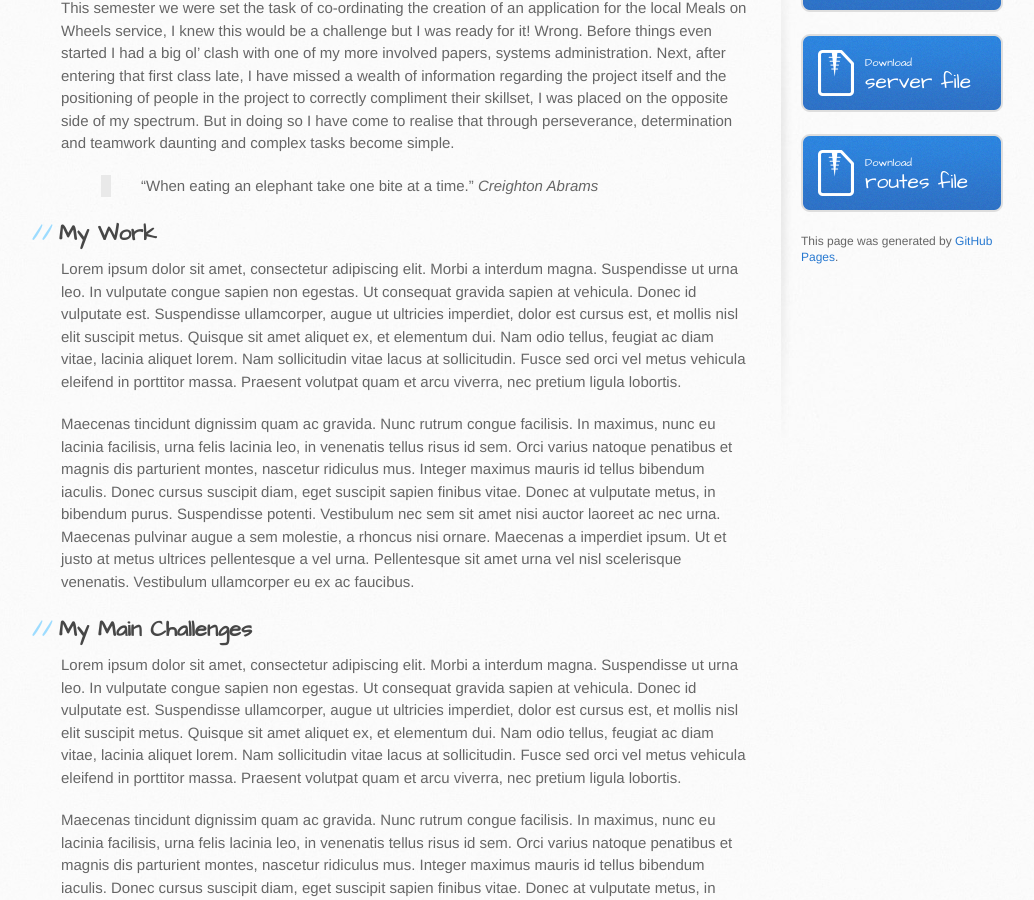
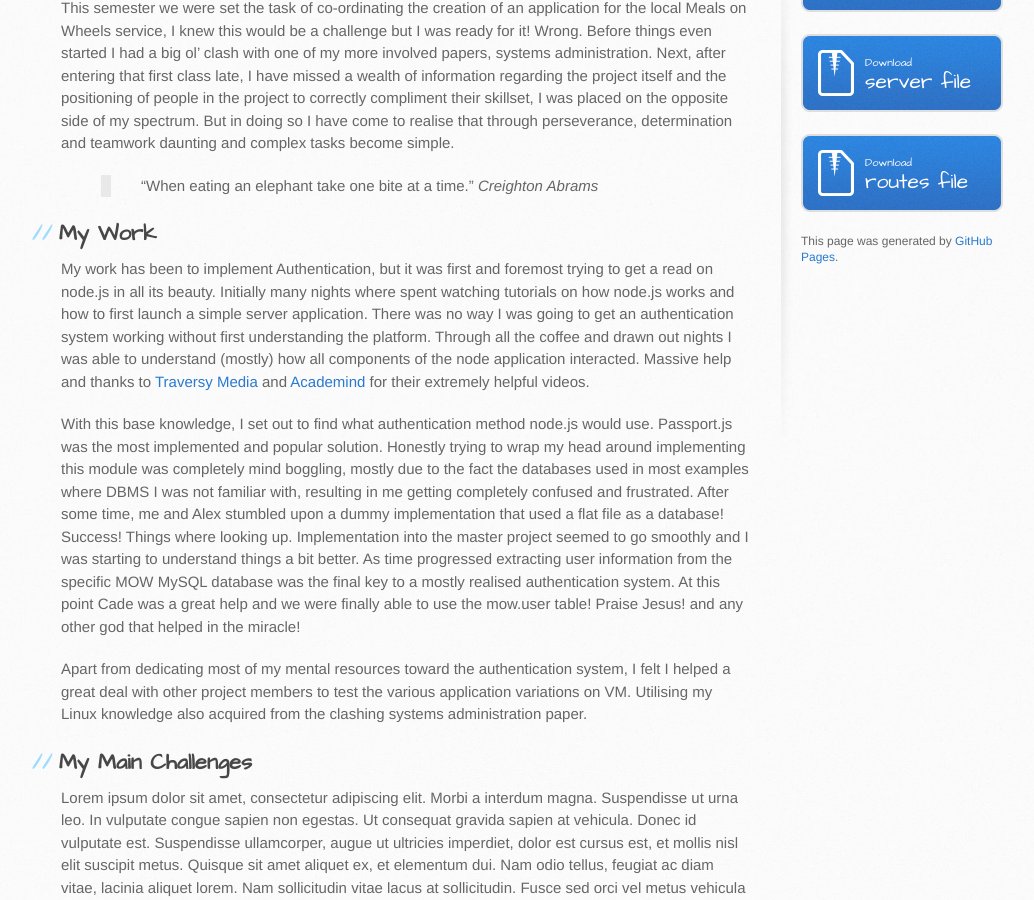
Before and after one commit to Sugrc1/Sugrc1.github.io, a Jekyll site: the page built from index.md, in a window 1280 px wide and 900 px high, scrolled down 298 px. Shown: the whole window, without its empty margins (109-1143 px from the left). Built offline with Jekyll 4.4.1, drawn with Linux system fonts in a browser that asks for light colours; our own code applies the rules of GitHub Pages for plain Markdown files.

Commit message:
Create index.md

```diff
--- a/index.md
+++ b/index.md
@@ -10,9 +10,12 @@ This semester we were set the task of co-ordinating the creation of an applicati
 
 ## [](#header-2)My Work
 
-Lorem ipsum dolor sit amet, consectetur adipiscing elit. Morbi a interdum magna. Suspendisse ut urna leo. In vulputate congue sapien non egestas. Ut consequat gravida sapien at vehicula. Donec id vulputate est. Suspendisse ullamcorper, augue ut ultricies imperdiet, dolor est cursus est, et mollis nisl elit suscipit metus. Quisque sit amet aliquet ex, et elementum dui. Nam odio tellus, feugiat ac diam vitae, lacinia aliquet lorem. Nam sollicitudin vitae lacus at sollicitudin. Fusce sed orci vel metus vehicula eleifend in porttitor massa. Praesent volutpat quam et arcu viverra, nec pretium ligula lobortis.
+My work has been to implement Authentication, but it was first and foremost trying to get a read on node.js in all its beauty. Initially many nights where spent watching tutorials on how node.js works and how to first launch a simple server application. There was no way I was going to get an authentication system working without first understanding the platform. Through all the coffee and drawn out nights I was able to understand (mostly) how all components of the node application interacted. Massive help and thanks to [Traversy Media](https://www.youtube.com/watch?v=U8XF6AFGqlc) and [Academind](https://www.youtube.com/watch?v=JH4qVqplC8E) for their extremely helpful videos.
 
-Maecenas tincidunt dignissim quam ac gravida. Nunc rutrum congue facilisis. In maximus, nunc eu lacinia facilisis, urna felis lacinia leo, in venenatis tellus risus id sem. Orci varius natoque penatibus et magnis dis parturient montes, nascetur ridiculus mus. Integer maximus mauris id tellus bibendum iaculis. Donec cursus suscipit diam, eget suscipit sapien finibus vitae. Donec at vulputate metus, in bibendum purus. Suspendisse potenti. Vestibulum nec sem sit amet nisi auctor laoreet ac nec urna. Maecenas pulvinar augue a sem molestie, a rhoncus nisi ornare. Maecenas a imperdiet ipsum. Ut et justo at metus ultrices pellentesque a vel urna. Pellentesque sit amet urna vel nisl scelerisque venenatis. Vestibulum ullamcorper eu ex ac faucibus.
+With this base knowledge, I set out to find what authentication method node.js would use. Passport.js was the most implemented and popular solution. Honestly trying to wrap my head around implementing this module was completely mind boggling, mostly due to the fact the databases used in most examples where DBMS I was not familiar with, resulting in me getting completely confused and frustrated. After some time, me and Alex stumbled upon a dummy implementation that used a flat file as a database! Success! Things where looking up. Implementation into the master project seemed to go smoothly and I was starting to understand things a bit better. As time progressed extracting user information from the specific MOW MySQL database was the final key to a mostly realised authentication system. At this point Cade was a great help and we were finally able to use the mow.user table! Praise Jesus! and any other god that helped in the miracle!
+
+Apart from dedicating most of my mental resources toward the authentication system, I felt I helped a great deal with other project members to test the various application variations on VM. Utilising my Linux knowledge also acquired from the clashing systems administration paper.
+
 
 
 ## [](#header-2)My Main Challenges
```
